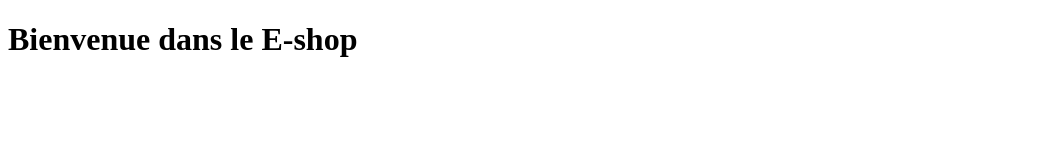
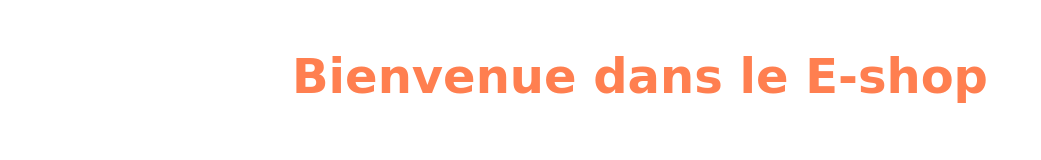
Before and after one commit to Fatimatagik/formation-cpw, a plain HTML site: page index.html in a window 1280 px wide. Shown: the whole page, without its empty margins (0-1041 px from the left). Drawn offline with Linux system fonts and the light colour scheme.

Commit message:
ajout de style dans css

```diff
--- a/index.html
+++ b/index.html
@@ -5,10 +5,11 @@
     <meta http-equiv="X-UA-Compatible" content="IE=edge">
     <meta name="viewport" content="width=device-width, initial-scale=1.0">
     <title>E-shop</title>
+    <link rel="stylesheet" href="style.css">
 </head>
 <body>
     <header>
-        <h1>Bienvenue dans le E-shop</h1>
+        <h1 class="main-title">Bienvenue dans le E-shop</h1>
     </header>
 </body>
 </html>
--- a/style.css
+++ b/style.css
@@ -0,0 +1,7 @@
+.main-title{
+    font-size: 3rem;
+    color: coral;
+    font-family: cursive;
+    text-align: center;
+    padding: 1rem;
+}
```
